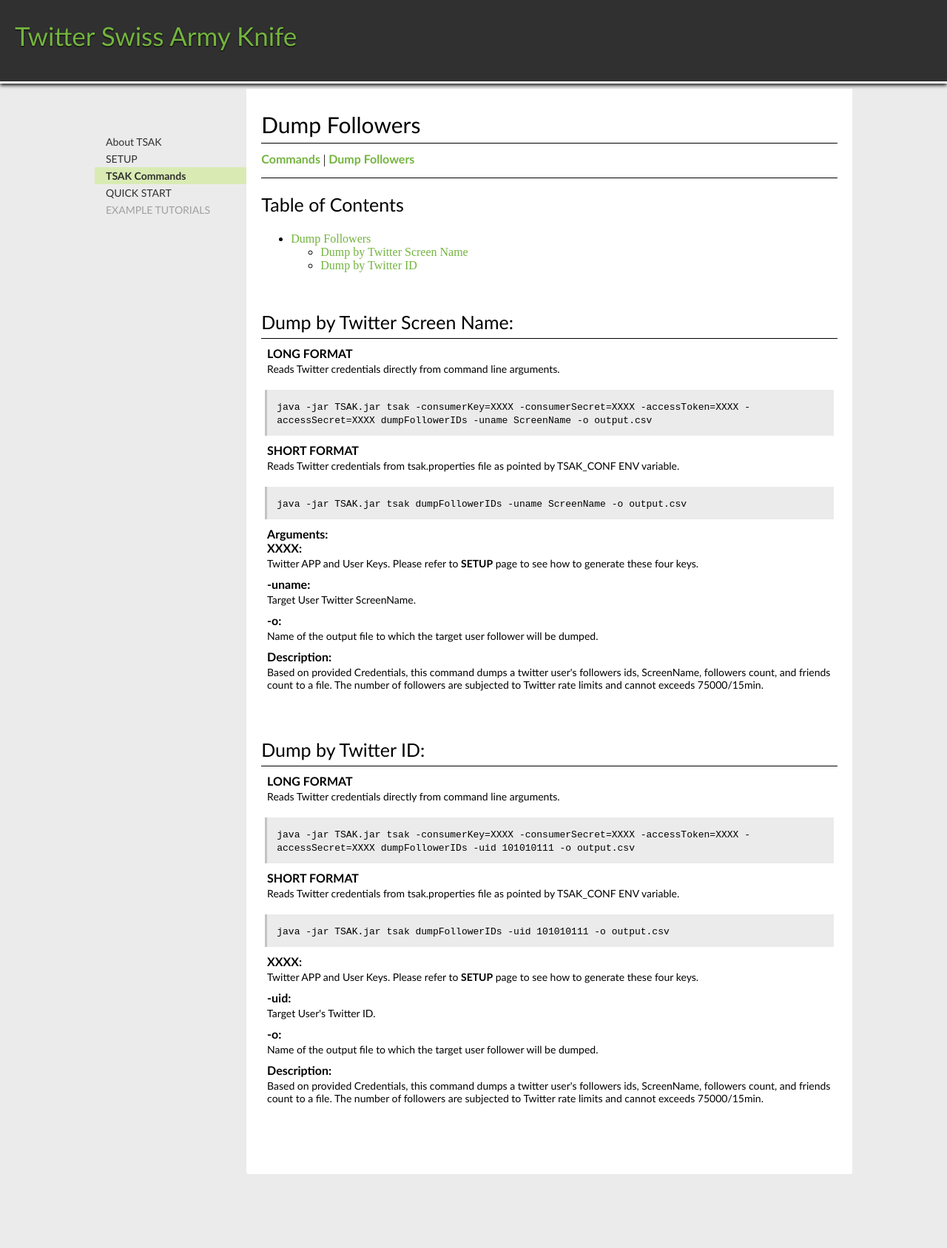
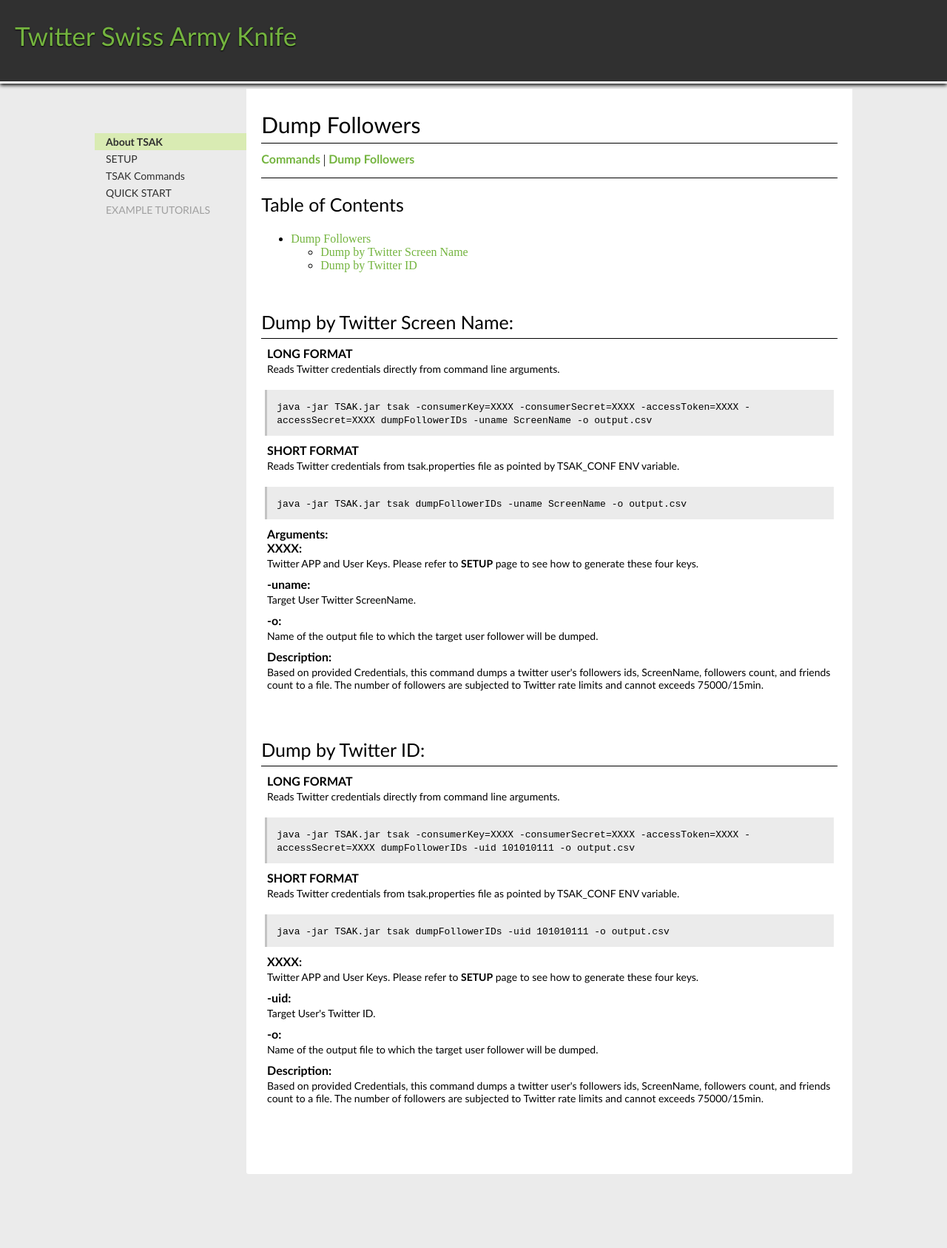
Before and after one commit to Tajtaj/planets-of-the-universe, a Jekyll site: the page built from dumpfollowers.html, in a window 1280 px wide. Shown: the whole page at 74% size. Built offline with Jekyll 4.4.1, drawn with Linux system fonts in a browser that asks for light colours; nearby versions of some CDN libraries; Markdown is read by kramdown in place of the engine named in the settings.

Commit message:
Changes in dumpfollowers
Changes in dumpfollowers.

```diff
--- a/pages/dumpfollowers.html
+++ b/dumpfollowers.html
@@ -1,36 +1,17 @@
-<!doctype html>
-
-<html>
-<head>
-	<meta charset="UTF-8">
-	<title>Twitter Swiss Army Knife</title>
-
-	<link rel="stylesheet" href="../css/style.css">
-		<link rel="stylesheet" href="../css/bttop.css">
-	<link rel="stylesheet" id="font-awesome-css" href="http://netdna.bootstrapcdn.com/font-awesome/4.0.3/css/font-awesome.css" type="text/css" media="screen">
-
-
-</head>
-<body>
-
-	<div id="header">
-	<h1 id="logo">Twitter Swiss Army Knife</h1>
-
-	</div>
+---
+layout: default
+title: Dump Followers
+---
 
 	<div class="wrap">
 
 		<div class="leftpanel">
-			<a href="../index.html" >About TSAK</a>
-			<a href="setup.html" >SETUP</a>
-			<a href="commands.html" class="current">TSAK Commands</a>
-			<a href="quickstart.html">QUICK START</a>
-			<a href="" class="disabled">EXAMPLE TUTORIALS</a>
+			{% include left-sidebar.html %}
 		</div>
 		<div class="main_contents">
 			<div class="main_heading">
 				<div>
-					<p>Dump Followers</p>
+					<p>{{page.title}}</p>
 				</div>
 				<div class="quicklinks">
 					<a href="commands.html">Commands</a> | <a href="dumpfollowers.html"> Dump Followers</a>
@@ -153,7 +134,3 @@
 <script src="http://ajax.googleapis.com/ajax/libs/jquery/1.11.0/jquery.min.js"></script>
 
 <script type="text/javascript" src="../js/script.js"></script>
-
-</script>
-</body>
-</html>
```
Also changed, not shown: 2 other files.
